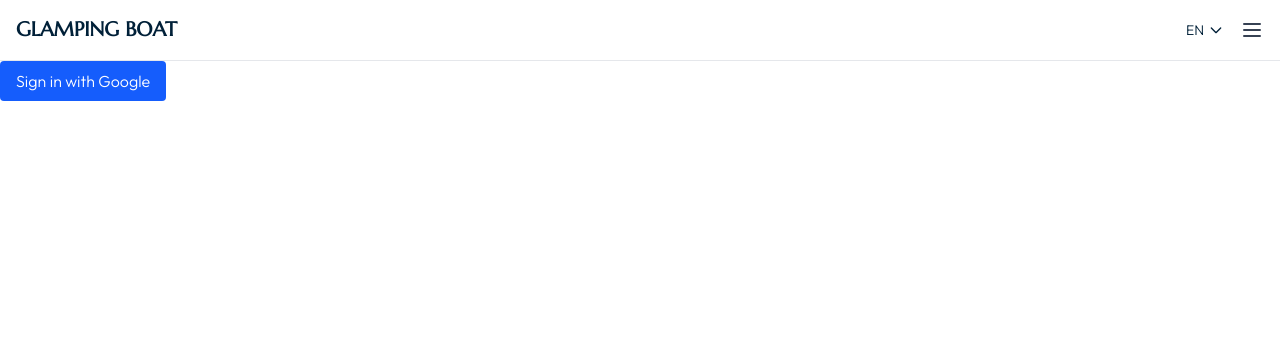
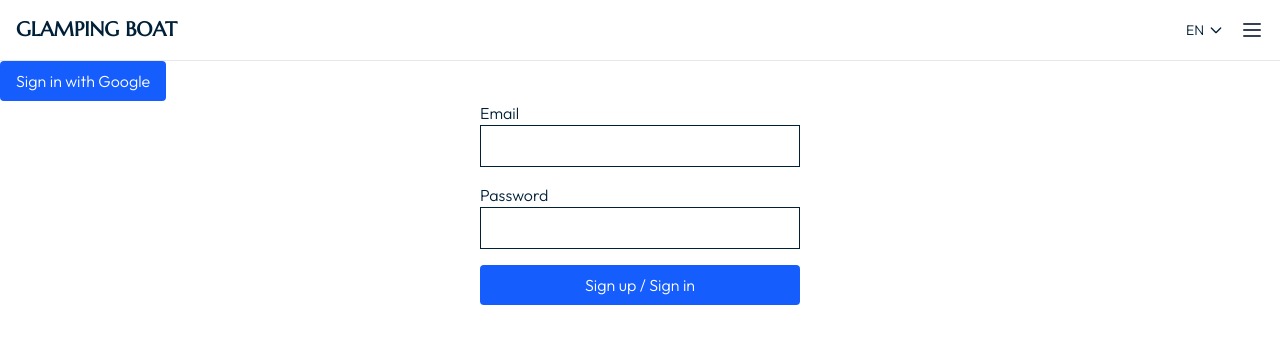
Before and after one commit to ahmad-fatayerji/glampingboat, a Next.js app: page /testing in a window 1280 px wide. Shown: the top 344 px of the page. Built offline with nearby package versions, Linux system fonts and the light colour scheme.

Commit message:
Auth with credentials is now set!

```diff
--- a/auth.ts
+++ b/auth.ts
@@ -10,7 +10,7 @@ export const { handlers, auth } = NextAuth({
   session: { strategy: "jwt" },
 
   providers: [
-    //–– 1) Credentials Provider ––//
+    // — Credentials Provider — //
     CredentialsProvider({
       name: "Email & Password",
       credentials: {
@@ -21,32 +21,33 @@ export const { handlers, auth } = NextAuth({
         if (!credentials?.email || !credentials.password) {
           throw new Error("Missing email or password")
         }
-        const { email, password } = credentials
+        const { email, password } = credentials as { email: string; password: string }
 
-        // 1a) Look for an existing user
+        // 1) Look up existing user
         const existing = await prisma.user.findUnique({ where: { email } })
 
-        // 1b) If they exist, verify the password
         if (existing) {
+          // 2) Verify password
           if (typeof existing.password !== "string") {
-            throw new Error("No password set on this account")
+            throw new Error("Please sign in with Google")
           }
-          const ok = await bcrypt.compare(password, existing.password)
-          if (!ok) throw new Error("Invalid email or password")
-
+          const isValid = await bcrypt.compare(password, existing.password)
+          if (!isValid) {
+            throw new Error("Invalid email or password")
+          }
           return { id: existing.id, email: existing.email, name: existing.name ?? undefined }
         }
 
-        // 1c) If they don’t exist, create them
-        const hashed = await bcrypt.hash(password, 12)
+        // 3) First‑time signup
+        const hash = await bcrypt.hash(password, 12)
         const user = await prisma.user.create({
-          data: { email, password: hashed, name: "", avatar: "" },
+          data: { email, password: hash, name: "", avatar: "" },
         })
         return { id: user.id, email: user.email, name: user.name ?? undefined }
       },
     }),
 
-    //–– 2) Google OAuth Provider ––//
+    // — Google OAuth Provider — //
     GoogleProvider({
       clientId:     process.env.GOOGLE_CLIENT_ID!,
       clientSecret: process.env.GOOGLE_CLIENT_SECRET!,
@@ -54,12 +55,35 @@ export const { handlers, auth } = NextAuth({
   ],
 
   callbacks: {
-    // Attach the user.id into the JWT
+    // 0) Upsert Google users on signIn
+    async signIn({ account, profile }) {
+      if (account?.provider === "google") {
+        if (!profile?.email) {
+          throw new Error("No email from Google")
+        }
+        await prisma.user.upsert({
+          where:  { email: profile.email },
+          create: {
+            email:  profile.email,
+            name:   profile.name ?? "",
+            avatar: (profile as any).picture ?? "",
+          },
+          update: {
+            name:   profile.name ?? "",
+            avatar: (profile as any).picture ?? "",
+          },
+        })
+      }
+      return true
+    },
+
+    // 1) Attach user.id into the JWT on first login
     async jwt({ token, user }) {
       if (user) token.id = user.id
       return token
     },
-    // Expose session.user.id
+
+    // 2) Expose session.user.id to the client
     async session({ session, token }) {
       if (session.user) session.user.id = token.id as string
       return session
--- a/middleware.ts
+++ b/middleware.ts
@@ -1,8 +1,7 @@
 // middleware.ts
-import { auth } from "@auth"         // your auth.ts alias
-export default auth                  // use your auth() for middleware
+export { auth as middleware } from "@auth"
 
-// Optionally protect only certain routes:
+// Optionally restrict to specific routes:
 export const config = {
   matcher: [
     "/reserver/:path*",
--- a/src/app/api/auth/[...nextauth]/route.ts
+++ b/src/app/api/auth/[...nextauth]/route.ts
@@ -1,3 +1,4 @@
-import { handlers } from "@auth" // Referring to the auth.ts we just created
+// src/app/api/auth/[...nextauth]/route.ts
+import { handlers } from "@auth"  // alias to ./auth.ts via tsconfig.paths
 
 export const { GET, POST } = handlers
--- a/src/app/testing/page.tsx
+++ b/src/app/testing/page.tsx
@@ -1,8 +1,12 @@
-import SignIn from "@/components/Sign-in";
-
+// src/app/page.tsx (or wherever this is)
+import SignIn from "@/components/Sign-in"
+import CredentialsSignIn from "@/components/CredentialsSignIn"
 
 export default function Home() {
-    return (
-     <SignIn></SignIn>
-    );
-  }
+  return (
+    <>
+      <SignIn />
+      <CredentialsSignIn />
+    </>
+  )
+}
--- a/src/components/CredentialsSignIn.tsx
+++ b/src/components/CredentialsSignIn.tsx
@@ -11,41 +11,51 @@ export default function CredentialsSignIn() {
 
   const handleSubmit = async (e: React.FormEvent) => {
     e.preventDefault()
+    setError(null)
+
     const res = await signIn("credentials", {
       redirect: false,
       email,
       password,
     })
+
     if (res?.error) {
       setError(res.error)
     } else {
-      // Successful login → redirect or update UI
+      // success → go to home
       window.location.href = "/"
     }
   }
 
   return (
-    <form onSubmit={handleSubmit} className="space-y-4">
+    <form onSubmit={handleSubmit} className="space-y-4 w-80 mx-auto">
       {error && <div className="text-red-600">{error}</div>}
       <div>
-        <label>Email</label>
+        <label className="block">Email</label>
         <input
           type="email"
+          className="border w-full p-2"
           value={email}
           onChange={e => setEmail(e.target.value)}
           required
         />
       </div>
       <div>
-        <label>Password</label>
+        <label className="block">Password</label>
         <input
           type="password"
+          className="border w-full p-2"
           value={password}
           onChange={e => setPassword(e.target.value)}
           required
         />
       </div>
-      <button type="submit">Sign in with Email</button>
+      <button
+        type="submit"
+        className="w-full py-2 bg-blue-600 text-white rounded"
+      >
+        Sign up / Sign in
+      </button>
     </form>
   )
 }
```
